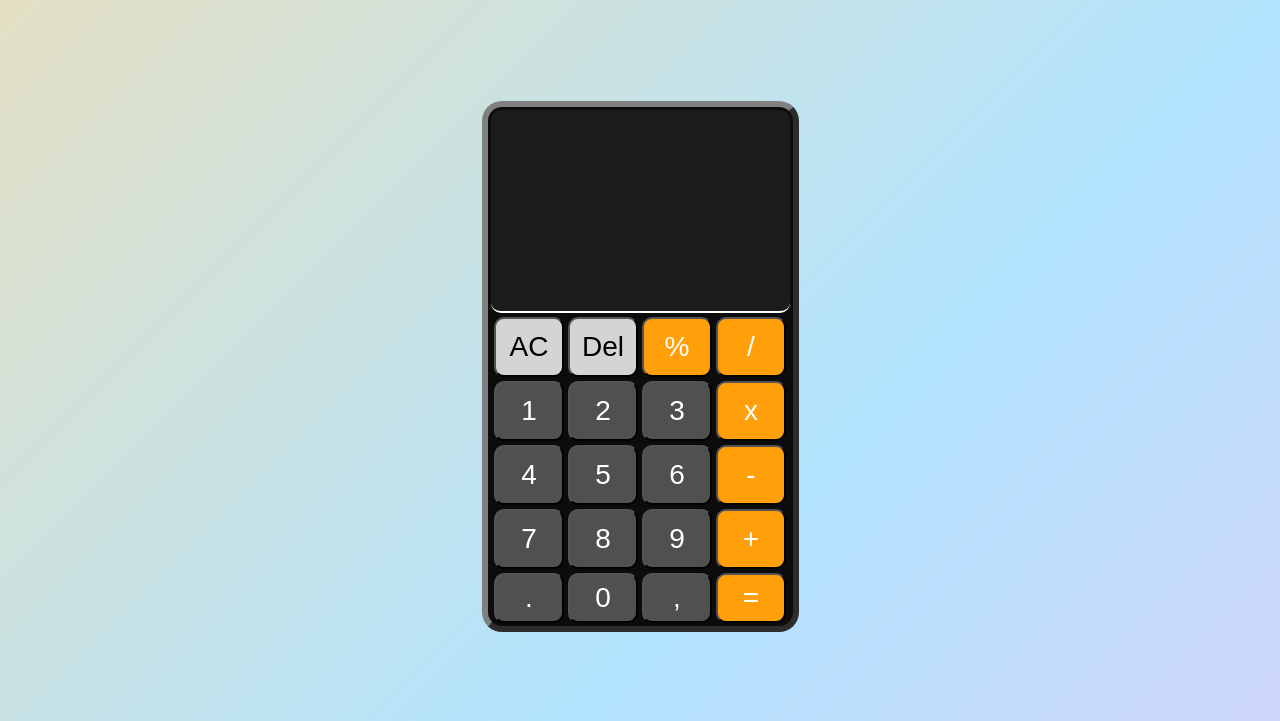
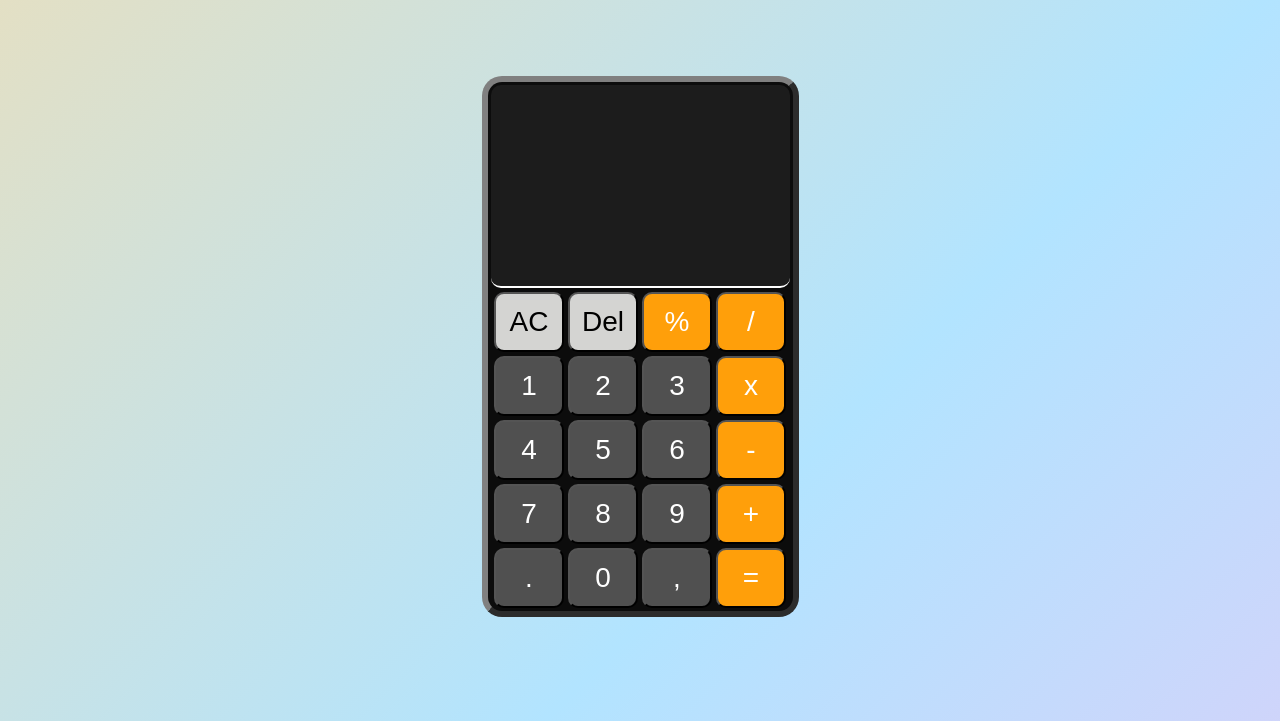
Before and after one commit to YogeshNarola01/calculator, a plain HTML site: page index.html in a window 1280 px wide. Shown: the part 79-800 px from the top of the page. Drawn offline with Linux system fonts and the light colour scheme.

Commit message:
calculator

```diff
--- a/index.html
+++ b/index.html
@@ -15,7 +15,7 @@
         <h1 align="center"
             style="background-image: linear-gradient(90deg, rgb(221, 95, 139) 0%, rgb(234, 136, 136) 100%); border-radius: 50px !important;">
             Calculatore</h1>
-        <form id="calc" style=" padding-top: 100px;">
+        <form id="calc" style=" padding-top: 75px;">
             <table align="center" border="6" style="border-radius:20px; width: 300px; background-color:#0c0c0c;">
                 <tr>
                     <td style="border: none;"><input
@@ -92,16 +92,16 @@
                 <tr>
                     <td style="height: 50px; border: none;" align="center">
                         <button
-                            style="width: 70px; height: 50px; font-size: 28px; background-color: #505050; color: #ffff; border-radius: 10PX;"
+                            style="width: 70px; height: 60px; font-size: 28px; background-color: #505050; color: #ffff; border-radius: 10PX;"
                             onclick="calc.ans.value+='.'" type="button">.</button>
                         <button
-                            style="width: 70px; height: 50px; font-size: 28px; background-color: #505050; color: #ffff; border-radius: 10PX;"
+                            style="width: 70px; height: 60px; font-size: 28px; background-color: #505050; color: #ffff; border-radius: 10PX;"
                             onclick="calc.ans.value+='0'" type="button">0</button>
                         <button
-                            style="width: 70px; height: 50px; font-size: 28px; background-color: #505050; color: #ffff; border-radius: 10PX;;"
+                            style="width: 70px; height: 60px; font-size: 28px; background-color: #505050; color: #ffff; border-radius: 10PX;;"
                             onclick="calc.ans.value+=','" type="button">,</button>
                         <button
-                            style="width: 70px; height: 50px; font-size: 28px; background-color: #ff9f0a; color: #ffff; border-radius: 10PX;"
+                            style="width: 70px; height: 60px; font-size: 28px; background-color: #ff9f0a; color: #ffff; border-radius: 10PX;"
                             onclick="calc.ans.value = eval(calc.ans.value)" type="button"> = </button>
                     </td>
                 </tr>
```
